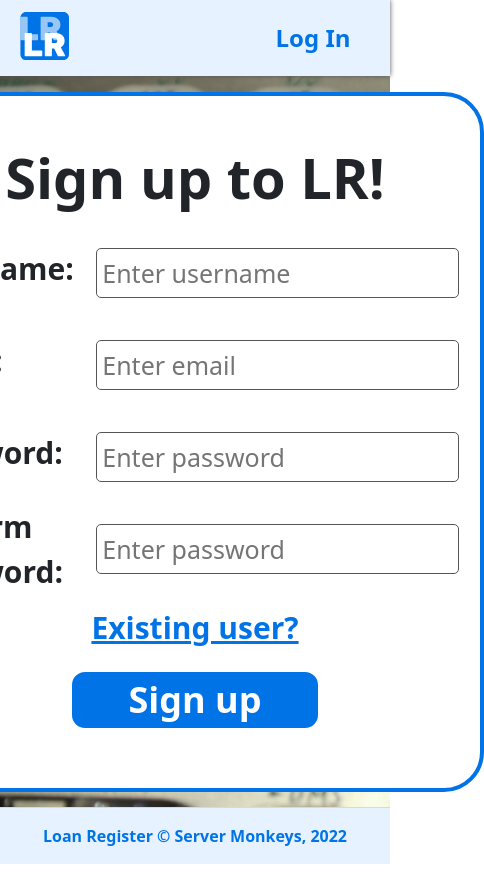
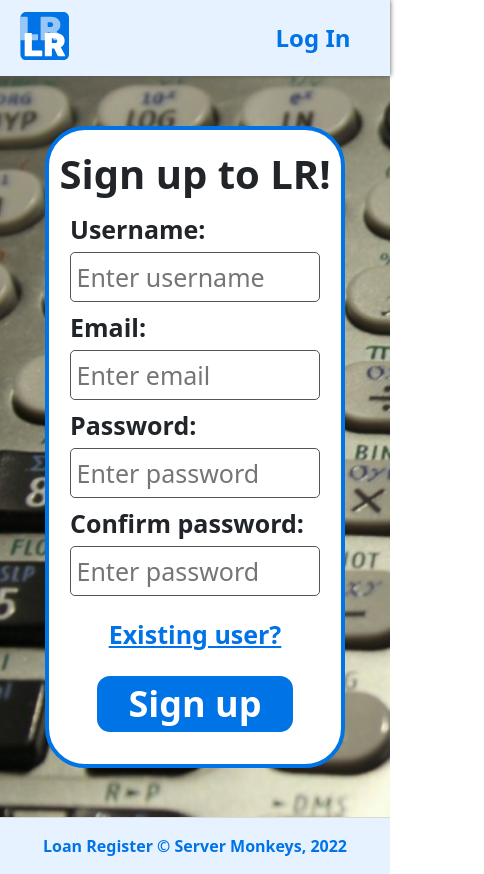
Before and after one commit to IT-Project-Server-Monkeys/Loan-Register-Frontend, a React (Create React App) app: page /signup in a window 390 px wide. Shown: the whole page, 484 px wide, since content can reach past the window. Built offline with nearby package versions, Linux system fonts and the light colour scheme.

Commit message:
made signup page responsive

```diff
--- a/src/pages/Signup.js
+++ b/src/pages/Signup.js
@@ -4,6 +4,7 @@ import { TextBkgBox, TextButton } from '../components';
 import API from "../utils/api";
 import { useState, useEffect } from 'react';
 import bcrypt from 'bcryptjs-react';
+import { useMediaQuery } from 'react-responsive';
 
 const Signup = () => {
   const [username, setUsername] = useState('');
@@ -11,6 +12,11 @@ const Signup = () => {
   const [pwd, setPwd] = useState('');
   const [confirmPwd, setConfirmPwd] = useState('');
   const [errMsg, setErrMsg] = useState('');
+
+  const isMobile = useMediaQuery({
+    // query: "(max-device-width: 768px)",
+    query: "(max-device-width: 850px)",
+  });
 
   // remove error message if input is being adjusted
   useEffect(() => {
@@ -111,6 +117,55 @@ const Signup = () => {
 
   }
 
+  if (isMobile) {
+    return (
+      <div className={"sign-up"}>
+        <div className={"background"}>
+          <div className={isMobile? "mobile" : ""}>
+
+            <TextBkgBox>
+              <div className="h1">
+                Sign up to LR!
+              </div>
+              <h4 className={errMsg ? "warning" : "offscreen"} aria-live="assertive">{errMsg}</h4>
+
+              <form onSubmit={handleSubmit}>
+                <div className="mobile-format">
+                  <div className="h3">
+                    Username:
+                  </div>
+                  <input type="text" placeholder="Enter username" className={"input-box"} id="username" onChange={(e) => setUsername(e.target.value)} value={username} maxlength="20" required/>
+                </div>
+                <div className="mobile-format">
+                  <div className="h3">
+                    Email:
+                  </div>
+                  <input type="text" placeholder="Enter email" className={"input-box"} id="email" onChange={(e) => setEmail(e.target.value)} value={email} required/>
+                </div>
+                <div className="mobile-format">
+                  <div className="h3">
+                      Password:
+                  </div>
+                  <input type="password" placeholder="Enter password" className={"input-box"} id="password" onChange={(e) => setPwd(e.target.value)} value={pwd} required/>
+                </div>
+                <div className="mobile-format">
+                  <div className="h3">
+                      Confirm password:
+                  </div>
+                  <input type="password" placeholder="Enter password" className={"input-box"} id="confirm-password" onChange={(e) => setConfirmPwd(e.target.value)} value={confirmPwd} required/>
+                </div>
+                <a href="/login" className="a">Existing user?</a>
+                <TextButton className={"button"}>Sign up</TextButton>
+              </form>
+            </TextBkgBox>
+
+          </div>
+        </div>
+      </div>
+    );
+
+  } else {
+
     return (
       <div className={"sign-up"}>
         <div className={"background"}>
@@ -170,6 +225,7 @@ const Signup = () => {
         </div>
       </div>
     );
+  }
 };
 
 export default Signup;
--- a/src/styles/Signup.scss
+++ b/src/styles/Signup.scss
@@ -25,4 +25,42 @@
     .warning{
         text-align: center;
     }
+
+    .mobile{
+
+        .text-bkg-box{
+            width: 300px;
+            height: fit-content;
+            margin-top: 50px;
+            margin-bottom: 50px;
+        }
+
+        .h1 {
+            font-size: 40px;
+            text-align: center;
+        }
+
+        .h3 {
+            font-size: 25px;
+        }
+
+        .a{
+            font-size: 25px;
+        }
+
+        .mobile-format{
+            margin-bottom: 10px;
+
+        }
+
+        .input-box{
+            width: 250px;
+            margin: 0px;
+        }
+
+        .text-btn-default{
+            width: 200px;
+        }
+
+    }
 }
```
Lines whose indentation alone changed are shown as unchanged.
